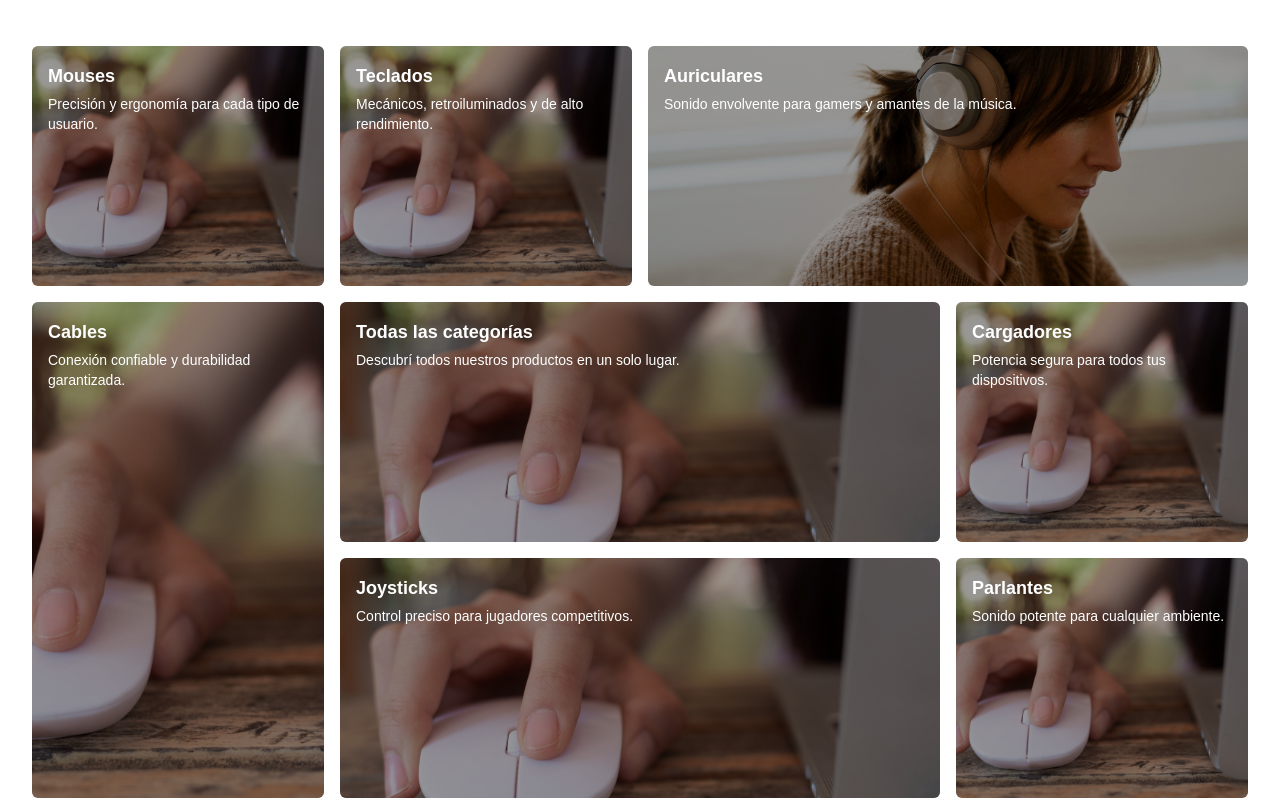
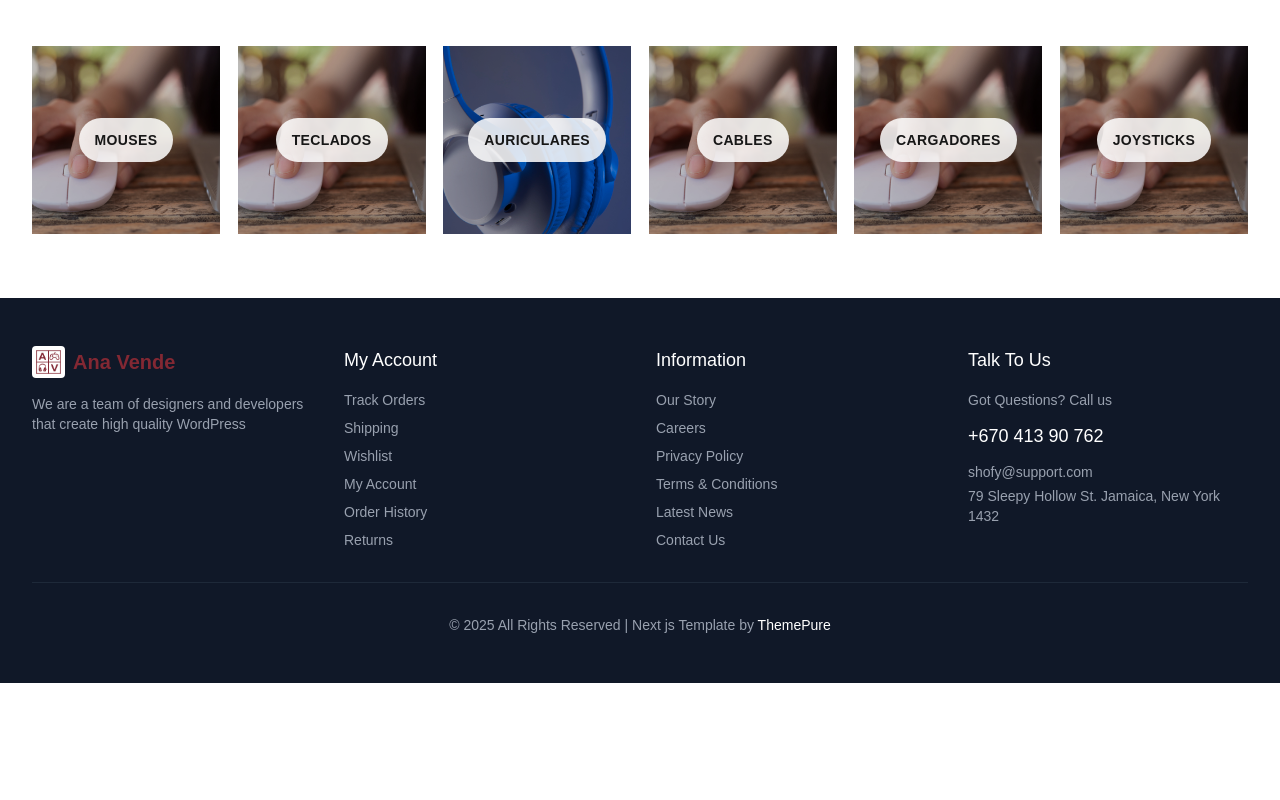
Before and after one commit to ranaclyde/anavende-app-fe, a Next.js app: page / in a window 1280 px wide. Shown: the part 1290-2090 px from the top of the page. After the commit the page ends 1973 px from the top, so only its background shows below. Built offline with nearby package versions, Linux system fonts and the light colour scheme; some icons are missing.

Commit message:
Update the GridCategories items component

```diff
--- a/app/components/GridCategories.tsx
+++ b/app/components/GridCategories.tsx
@@ -6,102 +6,55 @@ const categorias = [
     id: 1,
     nombre: 'Mouses',
     img: '/images/categories/mouses.jpg',
-    titulo: 'Mouses',
-    descripcion: 'Precisión y ergonomía para cada tipo de usuario.',
   },
   {
     id: 2,
     nombre: 'Teclados',
     img: '/images/categories/mouses.jpg',
-    titulo: 'Teclados',
-    descripcion: 'Mecánicos, retroiluminados y de alto rendimiento.',
   },
   {
     id: 3,
     nombre: 'Auriculares',
-    img: '/images/categories/headset.jpg',
-    titulo: 'Auriculares',
-    descripcion: 'Sonido envolvente para gamers y amantes de la música.',
+    img: '/images/categories/headphones.jpg',
   },
   {
     id: 4,
     nombre: 'Cables',
     img: '/images/categories/mouses.jpg',
-    titulo: 'Cables',
-    descripcion: 'Conexión confiable y durabilidad garantizada.',
-  },
-  {
-    id: 5,
-    nombre: 'Todas las categorias',
-    img: '/images/categories/mouses.jpg',
-    titulo: 'Todas las categorías',
-    descripcion: 'Descubrí todos nuestros productos en un solo lugar.',
   },
   {
     id: 6,
     nombre: 'Cargadores',
     img: '/images/categories/mouses.jpg',
-    titulo: 'Cargadores',
-    descripcion: 'Potencia segura para todos tus dispositivos.',
   },
   {
     id: 7,
     nombre: 'Joysticks',
     img: '/images/categories/mouses.jpg',
-    titulo: 'Joysticks',
-    descripcion: 'Control preciso para jugadores competitivos.',
   },
-  {
-    id: 8,
-    nombre: 'Parlantes',
-    img: '/images/categories/mouses.jpg',
-    titulo: 'Parlantes',
-    descripcion: 'Sonido potente para cualquier ambiente.',
-  },
-]
-
-const positions = [
-  '', // 1
-  '', // 2
-  'col-span-2', // 3
-  'row-span-2 row-start-2', // 4
-  'col-span-2 row-start-2', // 5
-  'col-start-4 row-start-2', // 6
-  'col-span-2 col-start-2 row-start-3', // 7
-  'col-start-4 row-start-3', // 8
 ]
 
 export default function GridCategorias() {
   return (
-    <div className="grid grid-cols-4 grid-rows-3 gap-4">
-      {categorias.map((cat, i) => (
+    <div className="flex flex-wrap justify-center lg:justify-between gap-2 w-full mt-8">
+      {categorias.map((cat) => (
         <Link
-          href={`/categories/${cat.nombre.toLowerCase()}`}
           key={cat.id}
-          className={`relative overflow-hidden rounded-md group ${positions[i]} min-h-60`}
+          href="javascript:void(0)"
+          className="group relative block overflow-hidden transition ease-out active:opacity-75 w-full md:w-47 h-47"
         >
           {/* Imagen de fondo */}
           <Image
             src={cat.img}
             alt={cat.nombre}
             fill
-            className="object-cover transition-transform duration-300 group-hover:scale-105"
+            className="object-cover transition-transform duration-300 group-hover:scale-110"
           />
-
-          {/* Capa oscura permanente */}
-          <div className="absolute inset-0 bg-black/40 z-0" />
-
-          {/* Contenido siempre visible */}
-          <div className="absolute inset-0 z-10 flex flex-col justify-between p-4">
-            <div>
-              <h3 className="text-white text-lg font-semibold">{cat.titulo}</h3>
-              <p className="text-white text-sm mt-1">{cat.descripcion}</p>
+          <div className="absolute inset-0 bg-black/25 transition ease-out group-hover:bg-black/0" />
+          <div className="absolute inset-0 flex items-center justify-center p-4">
+            <div className="rounded-3xl bg-white/85 px-4 py-3 text-sm font-semibold tracking-wide uppercase transition ease-out group-hover:bg-indigo-600 group-hover:text-white dark:border-gray-800 dark:bg-gray-900/90">
+              {cat.nombre}
             </div>
-
-            {/* Botón solo visible en hover */}
-            <span className="text-white text-sm underline self-end opacity-0 group-hover:opacity-100 transition-opacity duration-300">
-              Ver categoría →
-            </span>
           </div>
         </Link>
       ))}
--- a/app/components/TitleDivider.tsx
+++ b/app/components/TitleDivider.tsx
@@ -1,16 +1,34 @@
+import { ArrowRight02Icon } from '@hugeicons/core-free-icons'
+import { HugeiconsIcon } from '@hugeicons/react'
 import React from 'react'
 
 interface TitleDividerProps {
-  title?: string
+  title: string
+  href?: string
+  btnText?: string
 }
 
-const TitleDivider = ({ title }: TitleDividerProps) => {
+const TitleDivider = ({ title, href, btnText }: TitleDividerProps) => {
   return (
     <div className="flex items-center">
-      <span className="shrink-0 pe-4 text-[#832833] text-3xl font-bold">
+      <span className="shrink-0 pe-4 text-black text-3xl font-bold">
         {title}
       </span>
       <span className="h-px flex-1 bg-gradient-to-l from-transparent to-gray-300" />
+      {href && btnText && (
+        <a
+          href={href}
+          className="flex flex-row items-center gap-2 rounded-md bg-indigo-600 px-3.5 py-2.5 text-sm font-semibold text-white shadow-xs hover:bg-indigo-500 focus-visible:outline-2 focus-visible:outline-offset-2 focus-visible:outline-indigo-600"
+        >
+          <span>{btnText}</span>
+          <HugeiconsIcon
+            icon={ArrowRight02Icon}
+            size={20}
+            color="currentColor"
+            strokeWidth={2}
+          />
+        </a>
+      )}
     </div>
   )
 }
--- a/app/components/layout/Footer.tsx
+++ b/app/components/layout/Footer.tsx
@@ -3,11 +3,12 @@ import Image from 'next/image'
 import Link from 'next/link'
 import { Facebook02Icon, InstagramIcon } from '@hugeicons/core-free-icons'
 import { HugeiconsIcon } from '@hugeicons/react'
+import Container from '../ui/Container'
 
 const Footer = () => {
   return (
     <footer className="bg-gray-900 text-white mt-8 lg:mt-16">
-      <div className="max-w-7xl mx-auto px-4 sm:px-6 lg:px-8 py-8 lg:py-12">
+      <Container className="py-8 lg:py-12">
         <div className="grid grid-cols-1 sm:grid-cols-2 lg:grid-cols-4 gap-6 lg:gap-8">
           <div className="space-y-4 sm:col-span-2 lg:col-span-1">
             <div className="flex items-center">
@@ -160,7 +161,7 @@ const Footer = () => {
             </Link>
           </p>
         </div>
-      </div>
+      </Container>
     </footer>
   )
 }
```
